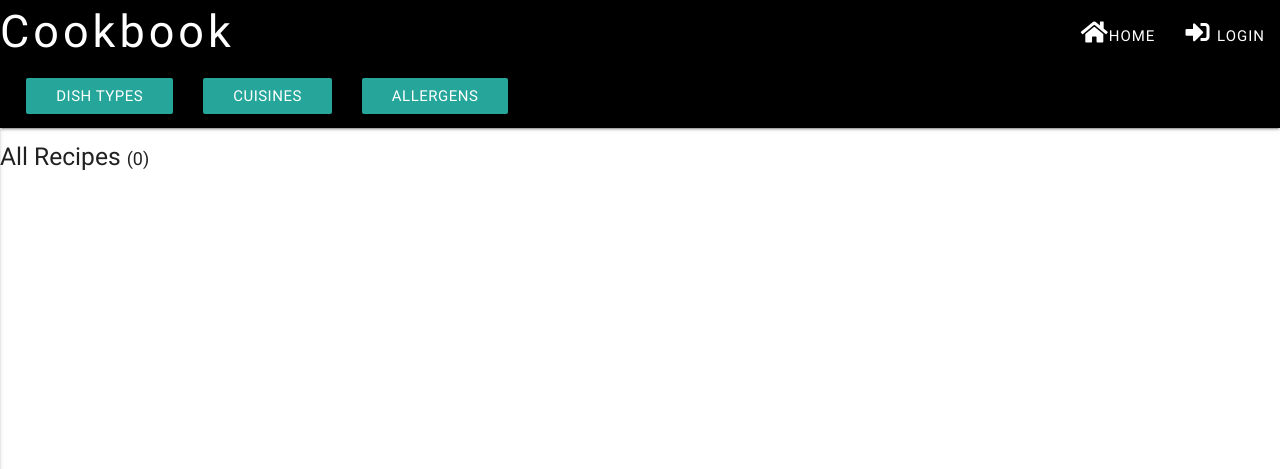
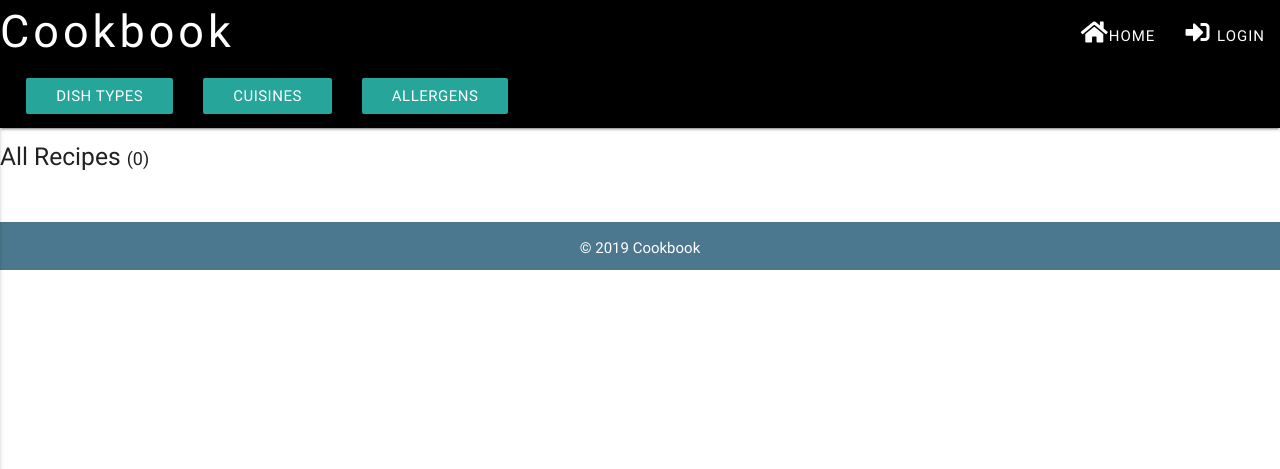
Before and after one commit to pramcistudent/cookbook-project3, a Flask app: page /all_recipes in a window 1280 px wide. Shown: the top 469 px of the page. Run offline with Flask 2, Linux system fonts and the light colour scheme; data that the repository does not hold is empty; some libraries are stand-ins or nearby versions.

Commit message:
Amended design of recipe cards on home page

```diff
--- a/static/css/style.css
+++ b/static/css/style.css
@@ -31,7 +31,12 @@ nav .brand-logo {
 }
 .card .card-content .card-title {
     font-size: 20px;
- margin-bottom: 0;
+    margin-bottom: 0;
+}
+.btn-details {
+    width: 100%;
+    word-spacing: 2px;
+    text-transform: none;
 }
 .small-text {
     font-size: 12px;
@@ -81,6 +86,12 @@ nav .brand-logo {
     box-shadow: 0px 0px 5px 0px rgba(0, 0, 0, 0.3);
 }
 
+/*----- Footer -----*/
+.page-footer {
+    background-color: #4b788e;
+    padding-top: 15px;
+    padding-bottom: 10px;
+}
 /*----- Media Queries -----*/
 @media screen and (min-width: 600px) {
     nav .brand-logo {
--- a/templates/base.html
+++ b/templates/base.html
@@ -94,6 +94,11 @@
     <!-- Block content -->
     {% block content %}
     {% endblock %}
+
+     <footer class="page-footer footer-copyright center-text">
+          <div class="container"> © 2019 Cookbook</div>
+    </footer>
+
     <!-- Script -->
     <script src="https://cdnjs.cloudflare.com/ajax/libs/jquery/3.3.1/jquery.min.js"></script>
     <script src="https://cdnjs.cloudflare.com/ajax/libs/materialize/0.100.2/js/materialize.min.js"></script>
--- a/templates/home.html
+++ b/templates/home.html
@@ -9,9 +9,9 @@
         <div class="card-content">
             <span class="card-title activator grey-text text-darken-4">{{recipe.recipe_title}}<i class="material-icons right">more_vert</i></span>
             <span class="small-text">by <strong>{{recipe.recipe_author_name}}</strong></span>
-            <p class="card-icons">
-                <a href="{{url_for('the_recipe', recipe_id = recipe._id, recipe_title = recipe.recipe_title)}}" class="btn-floating waves-effect waves-light"><i class="material-icons">Recipe</i></a>
-            </p>
+            <div class="card-icons s12 m12">
+                <a href="{{url_for('the_recipe', recipe_id = recipe._id, recipe_title = recipe.recipe_title)}}" class="btn btn-details">View recipe <i class="material-icons right">chevron_right</i></a>
+            </div>
         </div>
         <div class="card-reveal">
             <span class="card-title grey-text text-darken-4"><i class="material-icons right">close</i>{{recipe.recipe_title}}</span>
```
